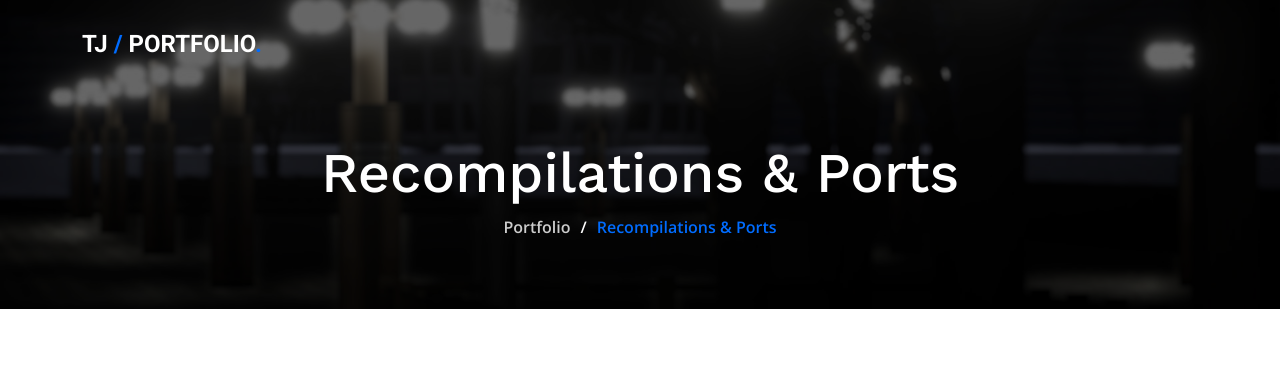
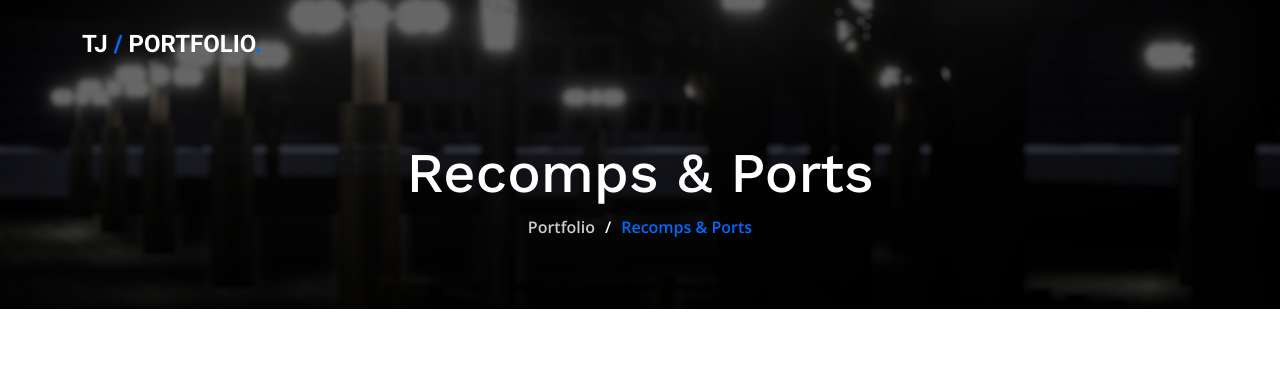
Before and after one commit to tijayfly/tjportfolio, a plain HTML site: page recompilation.html in a window 1280 px wide. Shown: the top 367 px of the page. Drawn offline with nearby package versions, Linux system fonts and the light colour scheme.

Commit message:
Update portfolio site

```diff
--- a/recompilation.html
+++ b/recompilation.html
@@ -5,7 +5,7 @@
   <meta charset="utf-8">
   <meta content="width=device-width, initial-scale=1.0" name="viewport">
 
-  <title>Recompilations &amp; Ports - Project Details</title>
+  <title>Recomps &amp; Ports - Project Details</title>
   <meta content="" name="description">
   <meta content="" name="keywords">
 
@@ -59,10 +59,10 @@
     <div class="breadcrumbs d-flex align-items-center" style="background-image: url('assets/img/breadcrumbs-bg.jpg');">
       <div class="container position-relative d-flex flex-column align-items-center" data-aos="fade">
 
-        <h2>Recompilations &amp; Ports</h2>
+        <h2>Recomps &amp; Ports</h2>
         <ol>
           <li><a href="index.html#projects">Portfolio</a></li>
-          <li>Recompilations &amp; Ports</li>
+          <li>Recomps &amp; Ports</li>
         </ol>
 
       </div>
@@ -87,6 +87,7 @@
               <div class="swiper-slide">
                 <img src="assets/img/projects/recompilation-dr.png" alt="">
               </div>
+
 
 
 
```
